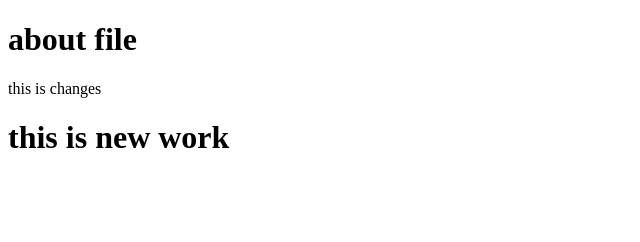
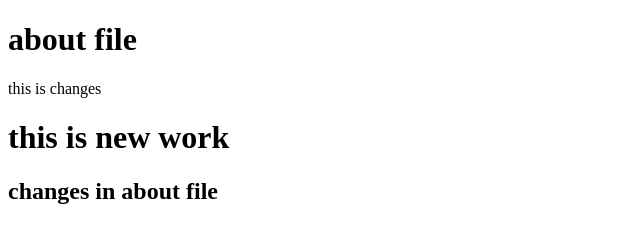
Before and after one commit to farzanayousaf123/Second-Git, a plain HTML site: page about.html in a window 1280 px wide. Shown: the whole page, without its empty margins (0-640 px from the left). Drawn offline with Linux system fonts and the light colour scheme.

Commit message:
changed about file

```diff
--- a/about.html
+++ b/about.html
@@ -10,5 +10,6 @@
     <h1>about file</h1>
     <p>this is changes</p>
     <h1>this is new work</h1>
+    <h2>changes in about file</h2>
 </body>
 </html>
```
